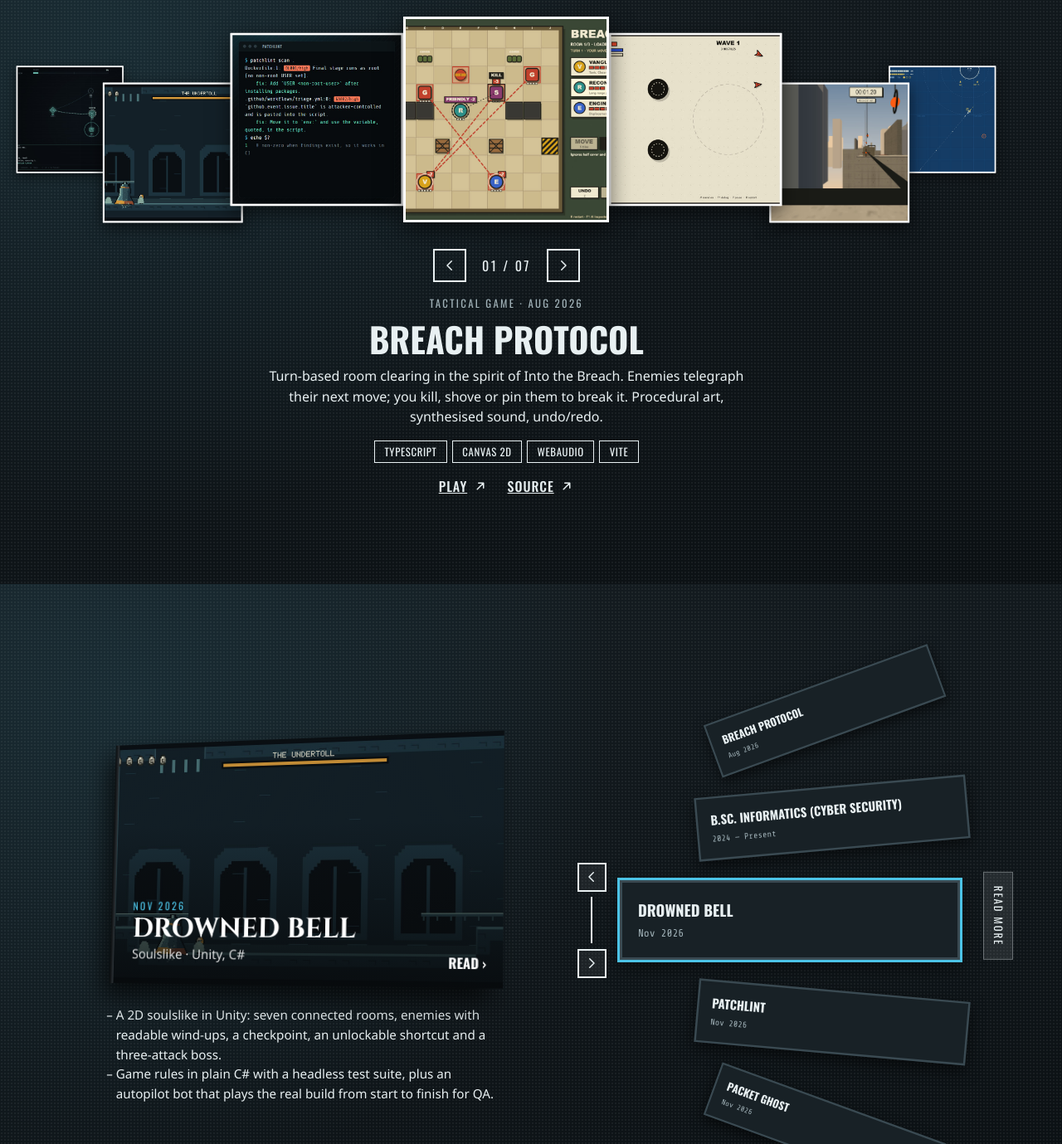
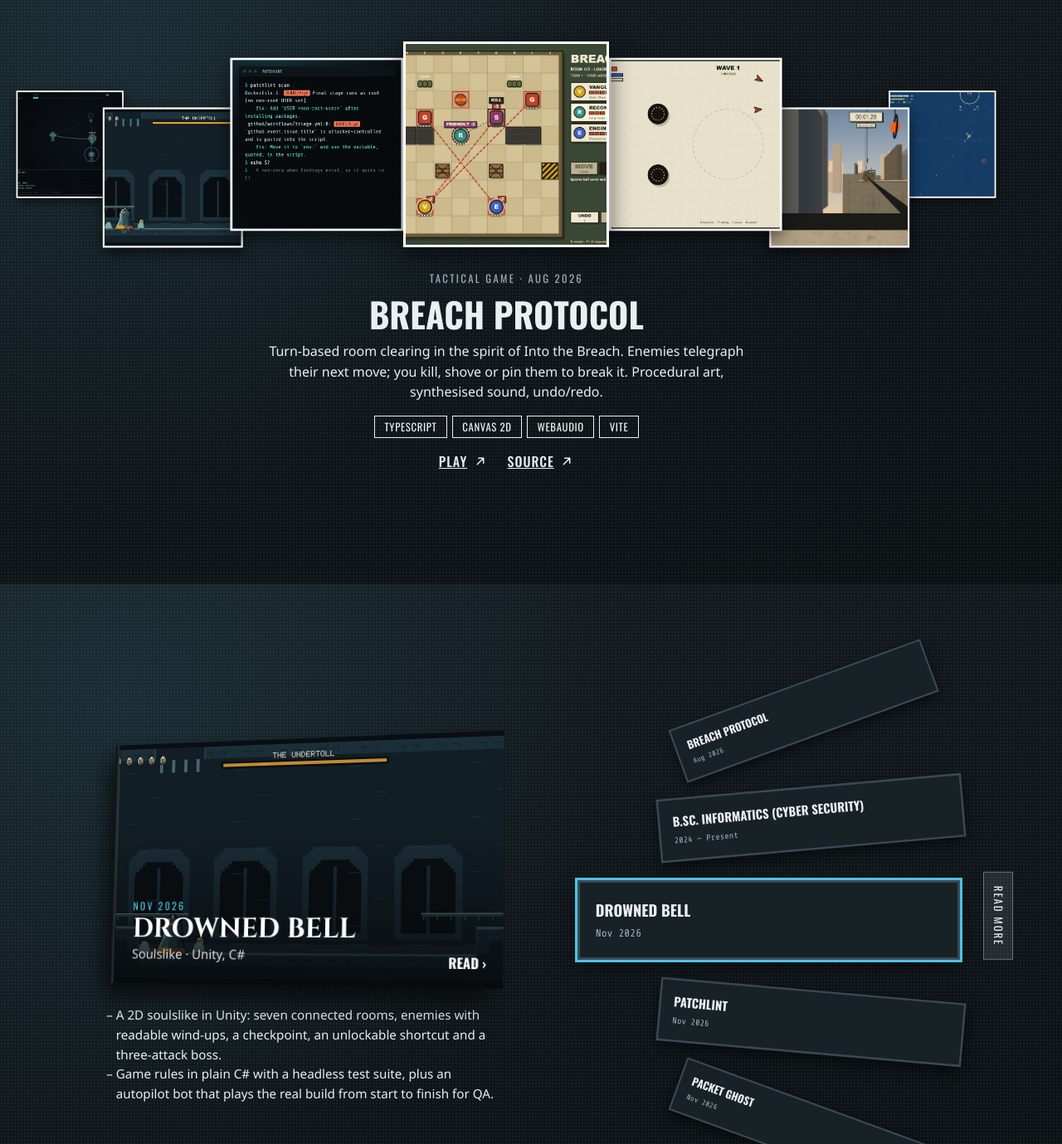
Before and after one commit to RubahAnomali/portfolio, a React (Vite) app: page / in a window 1280 px wide. Shown: the part 3296-4675 px from the top of the page at 83% size. Built offline with nearby package versions, Linux system fonts and the light colour scheme; no server answers; grey boxes are pictures that could not be loaded.

Commit message:
Remove the carousel arrow buttons from Projects and Journey
The Projects counter with its two arrows and the Journey arrow pair are gone. Cards and chapters stay clickable, the arrow keys still move through them, and every card can now be reached by keyboard.

```diff
--- a/src/components/Icons.tsx
+++ b/src/components/Icons.tsx
@@ -14,11 +14,6 @@ const base: SVGProps<SVGSVGElement> = {
   focusable: false,
 }
 
-export const Chevron = ({ dir = 'right' }: { dir?: 'left' | 'right' | 'down' }) => (
-  <svg {...base} style={{ transform: `rotate(${dir === 'left' ? 180 : dir === 'down' ? 90 : 0}deg)` }}>
-    <path d="m9 5 7 7-7 7" />
-  </svg>
-)
 export const DoubleChevron = () => (
   <svg {...base}>
     <path d="m6 6 6 6-6 6M13 6l6 6-6 6" />
--- a/src/components/sections/Journey.tsx
+++ b/src/components/sections/Journey.tsx
@@ -1,6 +1,5 @@
 import { memo, useState } from 'react'
 import { chapters, profile } from '../../data/site'
-import { Chevron } from '../Icons'
 import Slide from '../Slide'
 
 // Fan layout for the stack on the right (matches the reference's tilt values).
@@ -39,17 +38,16 @@ function Journey() {
           </ul>
         </div>
 
-        <div className="stack-wrap enter" data-enter="right" style={{ ['--i' as string]: 1 }}>
-          <div className="v-slider" role="group" aria-label="Chapters">
-            <button type="button" onClick={() => go(i - 1)} aria-label="Previous chapter">
-              <Chevron dir="left" />
-            </button>
-            <span aria-hidden="true" />
-            <button type="button" onClick={() => go(i + 1)} aria-label="Next chapter">
-              <Chevron dir="right" />
-            </button>
-          </div>
-          <ol className="fan">
+        <div
+          className="stack-wrap enter"
+          data-enter="right"
+          style={{ ['--i' as string]: 1 }}
+          onKeyDown={(e) => {
+            if (e.key === 'ArrowDown' || e.key === 'ArrowRight') go(i + 1)
+            if (e.key === 'ArrowUp' || e.key === 'ArrowLeft') go(i - 1)
+          }}
+        >
+          <ol className="fan" aria-label="Chapters">
             {chapters.map((c, n) => {
               // shortest signed distance on the loop, so cards show on both sides of the selected one
               let d = (((n - i) % N) + N) % N
--- a/src/components/sections/Projects.tsx
+++ b/src/components/sections/Projects.tsx
@@ -1,7 +1,7 @@
 import { memo, useState } from 'react'
 import { isPlayable, projects } from '../../data/site'
 import Clip from '../Clip'
-import { ArrowUpRight, Chevron } from '../Icons'
+import { ArrowUpRight } from '../Icons'
 import Slide from '../Slide'
 
 // Coverflow layout (matches the reference): active at scale 1, neighbours shrink and tuck behind.
@@ -52,7 +52,6 @@ function Projects() {
                   onClick={() => setI(n)}
                   aria-label={`${p.title}${n === i ? ' (selected)' : ''}`}
                   aria-current={n === i ? 'true' : undefined}
-                  tabIndex={n === i ? 0 : -1}
                 >
                   {/* square card, 16:9 shot: crop a little left of centre so a board-style game keeps its board in view */}
                   <span className="card-cover" style={{ background: cardImg ? `url(${cardImg}) 25% center / cover` : p.cover }}>
@@ -64,18 +63,6 @@ function Projects() {
             )
           })}
         </ul>
-
-        <div className="car-controls enter" data-enter="up" style={{ ['--i' as string]: 1 }}>
-          <button type="button" onClick={() => go(i - 1)} aria-label="Previous project">
-            <Chevron dir="left" />
-          </button>
-          <span aria-live="polite">
-            {String(i + 1).padStart(2, '0')} / {String(projects.length).padStart(2, '0')}
-          </span>
-          <button type="button" onClick={() => go(i + 1)} aria-label="Next project">
-            <Chevron />
-          </button>
-        </div>
 
         <div className="car-detail enter" data-enter="up" style={{ ['--i' as string]: 2 }} aria-live="polite">
           <p className="mini-title">
--- a/src/styles/index.css
+++ b/src/styles/index.css
@@ -1336,28 +1336,6 @@ html[data-motion='reduced'] :is(.card-video, .feature-video, .hero-video) {
   color: #fff;
   text-shadow: 0 2px 8px rgb(0 0 0 / 0.6);
 }
-.car-controls {
-  display: flex;
-  justify-content: center;
-  align-items: center;
-  gap: 1.2rem;
-  margin-top: clamp(0.8rem, 2.5svh, 1.4rem);
-  font-family: var(--display);
-  letter-spacing: 0.15em;
-}
-.car-controls button {
-  display: grid;
-  place-items: center;
-  width: 2.5rem;
-  height: 2.5rem;
-  border: 2px solid var(--ink);
-  background: transparent;
-  transition: background 0.2s, color 0.2s;
-}
-.car-controls button:hover:not(:disabled) {
-  background: var(--ink);
-  color: #fff;
-}
 .car-detail {
   max-width: 38rem;
   margin: clamp(0.5rem, 2svh, 1.2rem) auto 0;
@@ -1479,32 +1457,6 @@ html[data-motion='reduced'] :is(.card-video, .feature-video, .hero-video) {
   align-items: center;
   gap: 1rem;
   min-height: min(24rem, 52svh);
-}
-.v-slider {
-  display: flex;
-  flex-direction: column;
-  align-items: center;
-  gap: 0.4rem;
-  z-index: 8;
-}
-.v-slider button {
-  display: grid;
-  place-items: center;
-  width: 2.2rem;
-  height: 2.2rem;
-  border: 2px solid var(--ink);
-  background: rgb(255 255 255 / 0.6);
-}
-.v-slider button:first-child svg {
-  transform: rotate(-90deg);
-}
-.v-slider button:last-child svg {
-  transform: rotate(90deg);
-}
-.v-slider span {
-  width: 2px;
-  height: 3.5rem;
-  background: var(--ink);
 }
 .fan {
   position: relative;
@@ -2115,20 +2067,12 @@ html[data-theme='dark'] {
 [data-theme='dark'] .card {
   box-shadow: 0 8px 26px rgb(0 0 0 / 0.6);
 }
-[data-theme='dark'] .car-controls button:hover:not(:disabled),
-[data-theme='dark'] .v-slider button:hover:not(:disabled) {
-  background: var(--ink);
-  color: #0b1013;
-}
 [data-theme='dark'] .car-links a:hover,
 [data-theme='dark'] .contact-links a:hover {
   color: var(--teal-bright);
 }
 
 /* journey */
-[data-theme='dark'] .v-slider button {
-  background: rgb(255 255 255 / 0.06);
-}
 [data-theme='dark'] .fan button {
   background: var(--panel);
   border-color: var(--panel-line);
```
